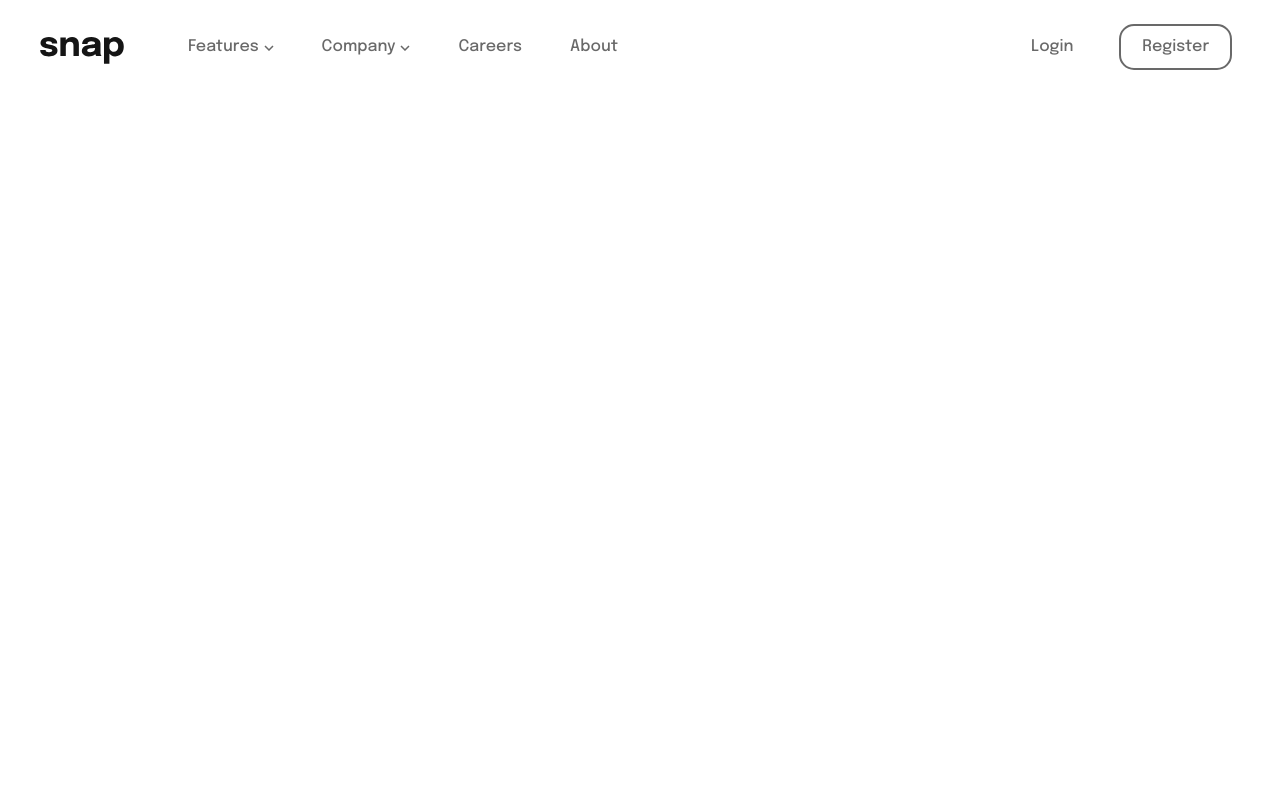
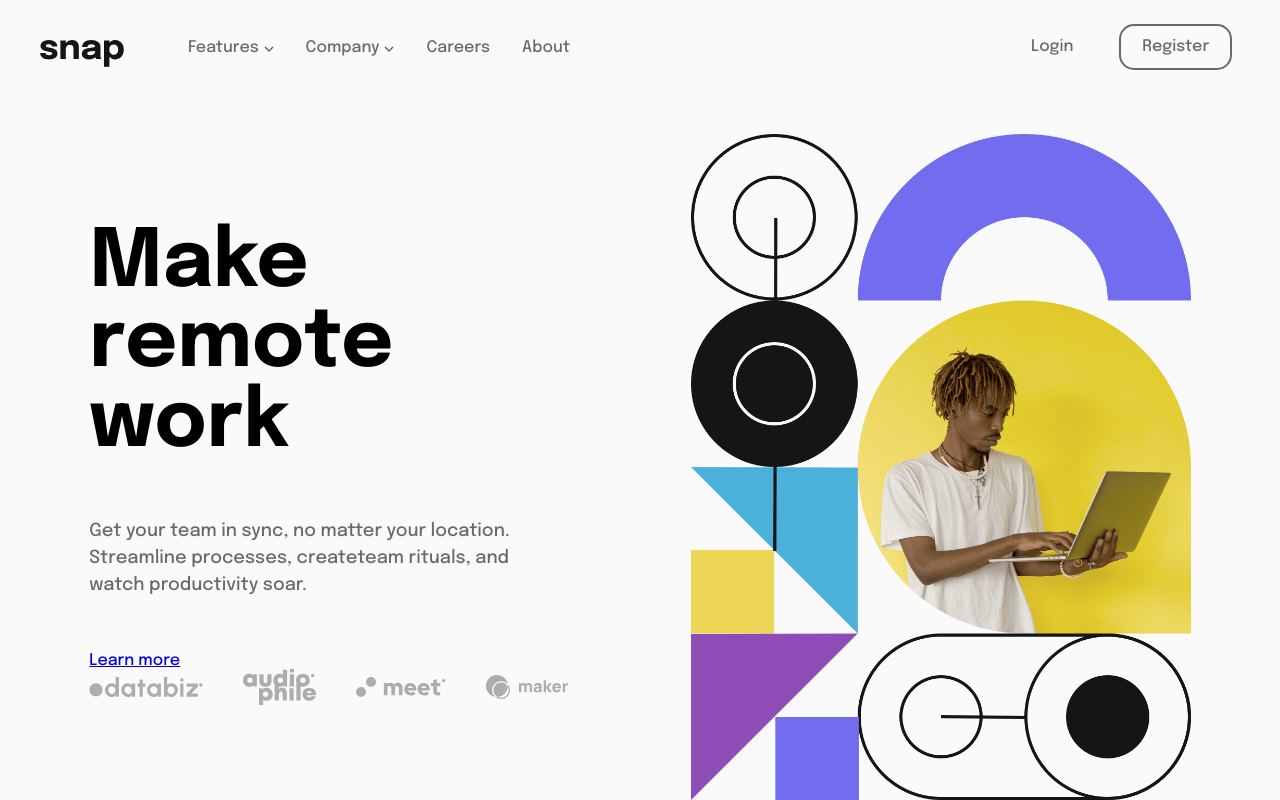
Before and after one commit to franciscomunoz22/secao-de-introducao-com-navegacao-suspensa, a plain HTML site: page index.html in a window 1280 px wide. Drawn offline with nearby package versions, Linux system fonts and the light colour scheme.

Commit message:
Elaboração do conteúdo da pagina.

```diff
--- /dev/null
+++ b/assets/css/conteudo.css
@@ -0,0 +1,45 @@
+main {
+    width: 100%;
+    height: 90%;
+}
+
+.conteudo {
+    align-items: center;
+    display: flex;
+    justify-content: space-evenly;
+    margin-top: 4em;
+}
+
+.conteudo-container {
+    width: 40%;
+}
+
+.conteudo-titulo {
+    font-size: 80px;
+    font-weight: 700;
+}
+
+.conteudo-descricao {
+    color: var(--cinza-medio);
+    font-size: 18px;
+    line-height: 1.5em;
+    margin: 3em 5em 3em 0em;
+}
+
+.conteudo-link {
+
+}
+
+.conteudo-lista {
+    display: flex;
+    align-items: center;
+    position: relative;
+}
+
+.conteudo-lista li {
+    margin-right: 2.5em;
+}
+
+.conteudo-imagem {
+    width: 500px;
+}
--- a/assets/css/global.css
+++ b/assets/css/global.css
@@ -1,13 +1,16 @@
 @import url(navegacao.css);
+@import url(conteudo.css);
 
 :root {
-    --quase-branco: hsl(0, 0%, 98%);
-    --cinza-medio: hsl(0, 0%, 41%);
-    --quase-preto: hsl(0, 0%, 8%);
+    --quase-branco: #fafafa;
+    --cinza-medio: #696969;
+    --preto: #000000;
+    --branco: #ffffff;
 
     --fonte-principal: 'Epilogue', sans-serif;
 }
 
 body {
+    background-color: var(--quase-branco);
     font-family: var(--fonte-principal);
 }
--- a/assets/css/navegacao.css
+++ b/assets/css/navegacao.css
@@ -1,26 +1,28 @@
-.nav-lista a {
-    color: var(--cinza-medio);
-    display: block;
-    padding: .2em 3em 1em 0em;
-    text-decoration: none;
-    margin-top: .75em;
-}
-
-.nav-lista a:hover {
-    color: var(--quase-preto);
-}
-
 .nav-lista {
     margin: 1.5em 2.5em;
 }
 
+.nav-lista a {
+    color: var(--cinza-medio);
+    display: block;
+    text-decoration: none;
+}
+
+.nav-lista a:hover {
+    color: var(--preto);
+}
+
 .nav-item {
     float: left;
+    padding: 1em 0;
 }
 
 .nav-logo {
     margin-right: 4em;
-    margin-top: .8em;
+}
+
+.nav-features {
+    margin-right: 2em;
 }
 
 .nav-features::after {
@@ -28,13 +30,41 @@
     margin-left: .3em;
 }
 
+.features-list {
+    display: none;
+    background-color: var(--branco);
+    border-radius: 10px;
+    box-shadow: 0px 0px 20px 2px rgba(94, 92, 92, 0.116);
+    margin-top: 1.2em;
+    padding: 1.5em;
+    position: absolute;
+}
+
+.nav-company {
+    margin-right: 2em;
+}
+
 .nav-company::after {
     content: url(../img/icon-arrow-down.svg);
     margin-left: .3em;
 }
 
-.features-list, .company-list {
+.company-list {
     display: none;
+    background-color: var(--branco);
+    border-radius: 10px;
+    box-shadow: 0px 0px 20px 2px rgba(94, 92, 92, 0.116);
+    margin-top: 1.2em;
+    padding: .5em 1.5em;
+    position: absolute;
+}
+
+.company-list a {
+    margin: 1em 0;
+}
+
+.nav-careers {
+    margin-right: 2em;
 }
 
 .nav-button {
@@ -57,7 +87,7 @@
 }
 
 .login-button a:hover {
-    color: var(--quase-preto);
+    color: var(--preto);
 }
 
 .register-button {
@@ -68,3 +98,8 @@
     padding: .8em 1.3em;
     text-decoration: none;
 }
+
+.register-button:hover {
+    border: 2px solid var(--preto);
+    color: var(--preto);
+}
--- a/index.html
+++ b/index.html
@@ -33,10 +33,10 @@
                     <ul class="company-list">
                         <li><a href="#">History</a></li>
                         <li><a href="#">Our team</a></li>
-                        <li><a href="#">Blig</a></li>
+                        <li><a href="#">Blog</a></li>
                     </ul>
                 </li>
-                <li class="nav-item"><a href="#">Careers</a></li>
+                <li class="nav-item nav-careers"><a href="#">Careers</a></li>
                 <li class="nav-item"><a href="#">About</a></li>
             </ul>
             <div class="nav-button">
@@ -45,5 +45,23 @@
             </div>
         </nav>
     </header>
+    <main class="conteudo">
+        <div class="conteudo-container">
+            <div>
+                <h1 class="conteudo-titulo">Make <br>remote work</h1>
+                <p class="conteudo-descricao">Get your team in sync, no matter your location. Streamline processes, createteam rituals, and watch productivity soar.</p>
+                <a class="conteudo-link" href="#">Learn more</a>
+            </div>
+            <div>
+                <ul class="conteudo-lista">
+                    <li><img src="assets/img/client-databiz.svg" alt=""></li>
+                    <li><img src="assets/img/client-audiophile.svg" alt=""></li>
+                    <li><img src="assets/img/client-meet.svg" alt=""></li>
+                    <li><img src="assets/img/client-maker.svg" alt=""></li>
+                </ul>
+            </div>
+        </div>
+        <img class="conteudo-imagem" src="assets/img/image-hero-desktop.png" alt="">
+    </main>
 </body>
 </html>
```
